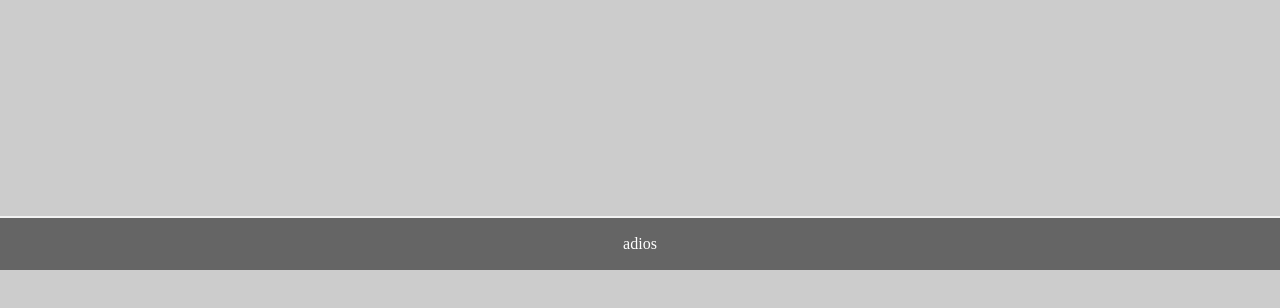
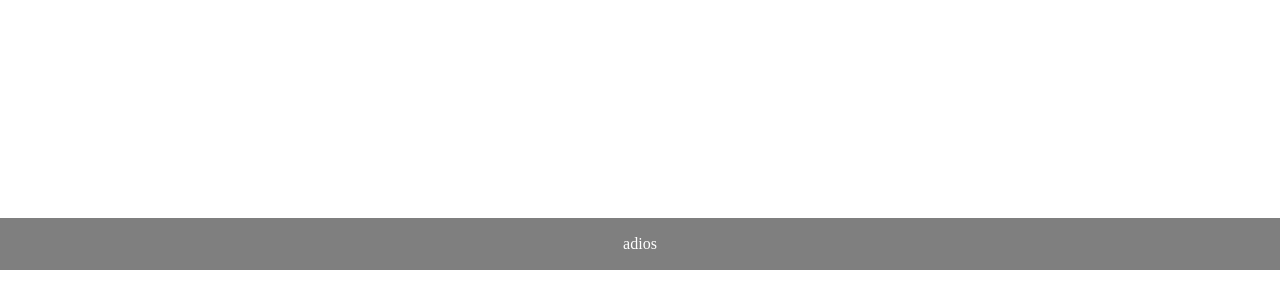
Before and after one commit to aurasc1/login, a plain HTML site: page index.html in a window 1280 px wide. Shown: the part 360-668 px from the top of the page. Drawn offline with Linux system fonts and the light colour scheme.

Commit message:
Fondo blanco

```diff
--- a/css/main.css
+++ b/css/main.css
@@ -2,7 +2,7 @@
 body {
     margin: 0px;
     padding: 0px;
-    background-color: #ccc;
+    background-color: white;
     text-align: center;
     font-size: 16px;
 }
```
